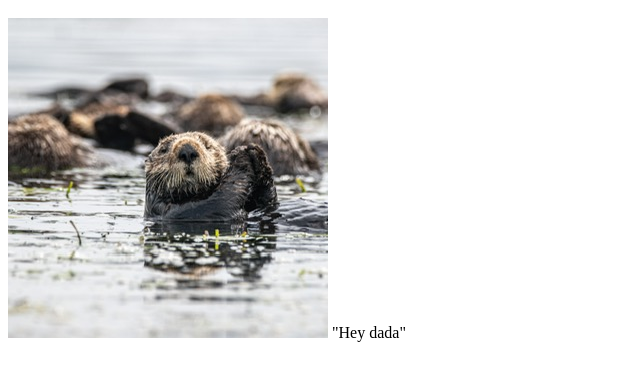
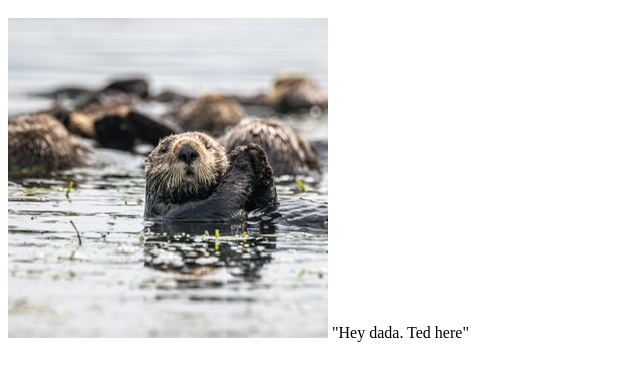
Before and after one commit to robpackard/robpackard.github.io, a plain HTML site: page index.html in a window 1280 px wide. Shown: the part 48-428 px from the top of the page, without its empty margins (0-640 px from the left). Drawn offline with Linux system fonts and the light colour scheme.

Commit message:
Update index.html

```diff
--- a/index.html
+++ b/index.html
@@ -3,5 +3,5 @@
 <img src="./Ted'sNewPicture.JPEG"/>
 
   <body>
-"Hey dada"</h1>
+"Hey dada.  Ted here"</h1>
 </html>
```
